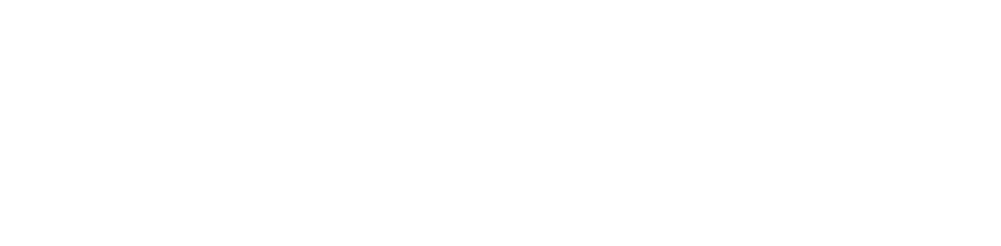
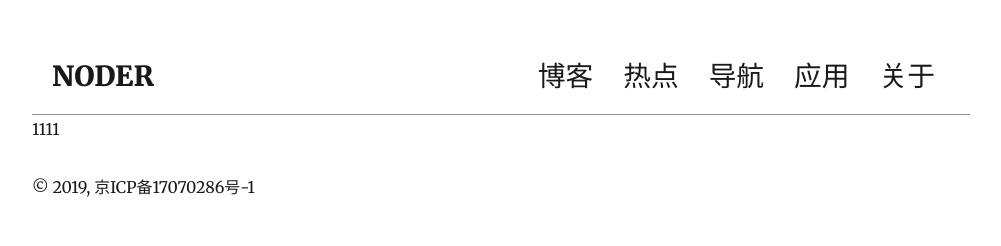
Before and after one commit to weicracker/jw_blog, a Gatsby site: page /about in a window 1280 px wide. Before the commit this address had no page. Shown: the whole page, without its empty margins (139-1140 px from the left). Built offline with nearby package versions, Linux system fonts and the light colour scheme; Gatsby itself is replaced by a stand-in of ours; some packages are replaced by stand-ins of ours.

Commit message:
更新优化页面

```diff
--- a/src/components/layout.js
+++ b/src/components/layout.js
@@ -2,7 +2,7 @@
 import { Link } from "gatsby"
 
 import { rhythm, scale } from "../utils/typography"
-
+import layoutStyles from "./layout.module.css"
 class Layout extends React.Component {
   render() {
     const { location, title, children } = this.props
@@ -51,21 +51,54 @@
         </h3>
       )
     }
+    let navBar = [{
+      name: "博客",
+      link: "/"
+    }, {
+      name: "热点",
+      link: "/news"
+    }, {
+      name: "导航",
+      link: "/navigation"
+    }, {
+      name: "应用",
+      link: "/apps"
+    }, {
+      name: "关于",
+      link: "/about"
+    }]
     return (
       <div
         style={{
           marginLeft: `auto`,
           marginRight: `auto`,
-          maxWidth: rhythm(30),
+          maxWidth: rhythm(35),
           padding: `${rhythm(1.5)} ${rhythm(3 / 4)}`,
         }}
       >
-        <header>{header}</header>
+        {/* <header>{header}</header> */}
+        <header>
+          <h2 className={layoutStyles.logo}><Link style={{
+            boxShadow: `none`,
+            textDecoration: `none`,
+            color: `inherit`,
+          }} to={"/"}>NODER</Link></h2>
+          <nav>
+            {navBar.map((val, idx) => {
+              return (
+                <h2 key={idx} className={layoutStyles.navbtn}><Link style={{
+                  boxShadow: `none`,
+                  textDecoration: `none`,
+                  color: `inherit`,
+                }} to={val.link}>{val.name}</Link></h2>
+              )
+            })}
+          </nav>
+        </header>
         <main>{children}</main>
-        <footer>
+        <footer style={{marginTop:30}}>
           © {new Date().getFullYear()}, 京ICP备17070286号-1
           {`  `}
-          {/* <a href="https://vips.im">纪威</a> */}
         </footer>
       </div>
     )
--- /dev/null
+++ b/src/components/layout.module.css
@@ -0,0 +1,40 @@
+nav {
+    float: right;
+}
+
+header {
+    border-bottom: 1px solid #909090;
+    overflow: hidden;
+    padding: 20px;
+}
+
+/* 样式 */
+.logo {
+    float: left;
+    margin: 0;
+}
+
+.navbtn {
+    position: relative;
+    display: inline-block;
+    margin: 0 15px;
+    font-weight: 200;
+    cursor: pointer;
+}
+
+.navbtn::before {
+    content: '';
+    position: absolute;
+    left: 50%;
+    bottom: 0;
+    width: 100%;
+    height: 2px;
+    background-color: #fc2f70;
+    transform-origin: center;
+    transform: translate(-50%, 0) scaleX(0);
+    transition: transform 0.3s ease-in-out;
+}
+
+.navbtn:hover::before {
+    transform: translate(-50%, 0) scaleX(1);
+}
--- /dev/null
+++ b/src/pages/about.js
@@ -0,0 +1,24 @@
+import React from "react"
+import { graphql } from "gatsby"
+import Layout from "../components/layout"
+class News extends React.Component {
+    render() {
+        const { data } = this.props
+        const siteTitle = data.site.siteMetadata.title
+        return (
+            <Layout location={this.props.location} title={siteTitle}>
+                <div>1111</div>
+            </Layout>
+        )
+    }
+}
+export default News;
+export const pageQuery = graphql`
+  query {
+    site {
+      siteMetadata {
+        title
+      }
+    }
+  }
+`
--- /dev/null
+++ b/src/pages/index.module.css
@@ -0,0 +1,49 @@
+body{
+    background: #f5f5d5;
+}
+.postsTitle {
+    text-align: center;
+    font-size: 26px;
+}
+
+.date {
+    display: block;
+    text-align: center;
+}
+.all_btn{
+    text-align: center;
+}
+.all_btn button {
+    z-index: 1;
+    position: relative;
+    font-size: inherit;
+    font-family: inherit;
+    color: white;
+    padding: 0.3em 1em;
+    outline: none;
+    border: none;
+    background-color: hsl(236, 32%, 26%);
+}
+
+.all_btn button::before {
+    content: '';
+    z-index: -1;
+    position: absolute;
+    top: 0;
+    bottom: 0;
+    left: 0;
+    right: 0;
+    background-color: #fc2f70;
+    transform-origin: center right;
+    transform: scaleX(0);
+    transition: transform 0.25s ease-in-out;
+}
+
+.all_btn button:hover {
+    cursor: pointer;
+}
+
+.all_btn button:hover::before {
+    transform-origin: center left;
+    transform: scaleX(1);
+}
```
Also changed, not shown: src/pages/apps.js (added, +24 -0 lines), src/pages/index.js (+16 -5 lines), src/pages/navigation.js (added, +24 -0 lines), src/pages/news.js (added, +24 -0 lines).
